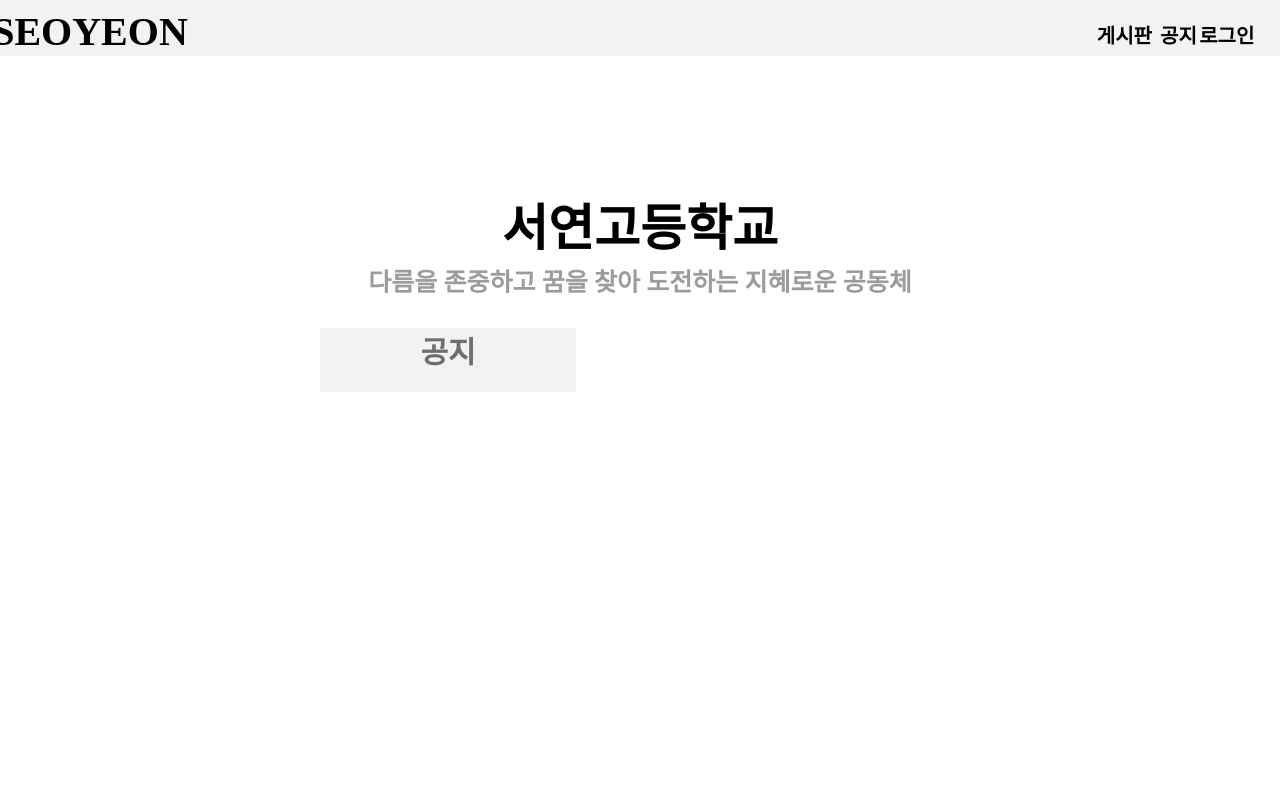
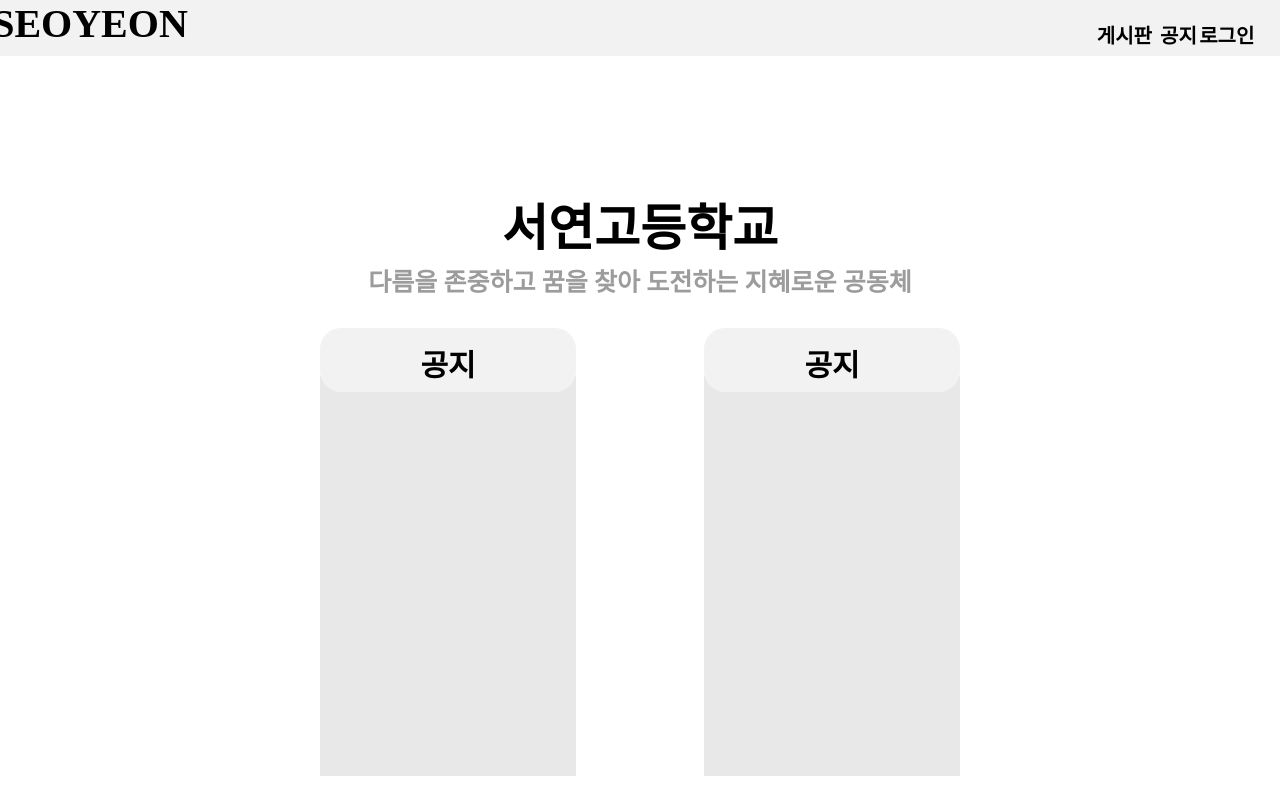
Before and after one commit to Garmin055/syw, a Flask app: page / in a window 1280 px wide. Run offline with Flask 3, Linux system fonts and the light colour scheme.

Commit message:
.html 을 index.html로 변경, 홈페이지에 공지, 급식 요약 박스, 애니메이션을 추가함

```diff
--- a/app.py
+++ b/app.py
@@ -45,7 +45,7 @@
 # 메인 페이지
 @app.route('/')
 def index():
-    return render_template('.html')
+    return render_template('index.html')
 
 # 게시판 페이지
 @app.route('/board')
--- a/static/index.css
+++ b/static/index.css
@@ -39,18 +39,78 @@
 }
 
 .lNotice {
+    z-index: 1;
     width: 20%;
     height: 8%;
     position: absolute;
     background-color: rgb(242, 242, 242);
     color: rgb(110, 110, 110);
+    border-radius: 0.7em;
     top: 110%;
     left: 35%;
     font-size: 30px;
     font-weight: bold;
     text-align: center;
+    line-height: 75px;
     transform: translate(-50%, -50%);
     text-transform: uppercase;
+    transition: opacity 0.7s, transform 0.7s;
+}
+
+.noticeBox {
+    opacity: 0;
+    z-index: 0;
+    width: 20%;
+    height: 0;
+    position: absolute;
+    background-color: rgb(232, 232, 232);
+    color: rgb(0, 0, 0);
+    top: 47%;
+    left: 25%;
+    font-size: 30px;
+    font-weight: bold;
+    text-align: center;
+    transform: translate(-50%, -50%);
+    transform-origin: top;
+    transform: scaleY(0);
+    transition: opacity 0.7s, transform 0.7s;
+}
+
+.lLunch {
+    z-index: 1;
+    width: 20%;
+    height: 8%;
+    position: absolute;
+    background-color: rgb(242, 242, 242);
+    color: rgb(110, 110, 110);
+    border-radius: 0.7em;
+    top: 110%;
+    left: 65%;
+    font-size: 30px;
+    font-weight: bold;
+    text-align: center;
+    line-height: 75px;
+    transform: translate(-50%, -50%);
+    text-transform: uppercase;
+    transition: opacity 0.7s, transform 0.7s;
+}
+
+.lunchBox {
+    opacity: 0;
+    z-index: 0;
+    width: 20%;
+    height: 0;
+    position: absolute;
+    background-color: rgb(232, 232, 232);
+    color: rgb(0, 0, 0);
+    top: 47%;
+    left: 55%;
+    font-size: 30px;
+    font-weight: bold;
+    text-align: center;
+    transform: translate(-50%, -50%);
+    transform-origin: top;
+    transform: scaleY(0);
     transition: opacity 0.7s, transform 0.7s;
 }
 
@@ -125,27 +185,36 @@
     transition: opacity 0.7s, transform 0.7s;
 }
 
+/* ========= 애니메이션 효과 =========*/
+
 .mainCont.mainCont-move {
     top: 28%;
-    transition: all 0.7s ease-out;
-    animation: moveLogo 0.7s ease-out 0.7s forwards;
+    transition: all 0.7s cubic-bezier(0.1, 0, 0.2, 1.0);
 }
 .serveCont.serveCont-move {
     top: 35%;
-    transition: all 0.7s ease-out;
-    animation: moveLogo 0.7s ease-out 0.7s forwards;
+    transition: all 0.7s cubic-bezier(0.1, 0, 0.2, 1.0);
 }
 
-.lNotice.lNotice-move {
+
+.lNotice.lNotice-move,
+.lLunch.rLunch-move {
     top: 45%;
-    transition: all 0.7s ease-out;
-    animation: moveLogo 0.7s ease-out 0.7s forwards;
+    transition: all 0.7s cubic-bezier(0.1, 0, 0.2, 1.0);
+}
+
+.noticeBox.noticeBox-move,
+.lunchBox.lunchBox-move {
+    opacity: 1;
+    height: 400px;
+    transform: scaleY(1);
+    transition: all 0.7s ease-in;
 }
 
 .container.fade-out {
     opacity: 1;
-    transition: all 0.7s ease-out;
-    animation: moveCont 0.7s ease-out 0.7s forwards;
+    animation-delay: 0.1s;
+    transition: opacity 0.4s ease-out, transform 0.4s ease-out;
     transform: translateY(-100%);
 }
 
@@ -156,34 +225,21 @@
 }
 
 .logo.logo-move {
-    top: 4%;
+    top: 3%;
     left: 7%;
     transition: all 0.7s ease-out;
-    animation: moveLogo 0.7s ease-out 0.7s forwards;
 }
 
 .bar.bar-move {
     transition: all 0.7s ease-out;
-    animation: moveBar 0.7s ease-out 0.7s forwards;
     opacity: 1;
     transform: translateY(0%);
 }
 
-.menuL.menuL-move {
+.menuL.menuL-move,
+.menuN.menuN-move,
+.menuC.menuC-move {
     transition: all 0.7s ease-out;
-    animation: moveBar 0.7s ease-out 0.7s forwards;
     opacity: 1;
     transform: translateY(70%);
 }
-.menuN.menuN-move {
-    transition: all 0.7s ease-out;
-    animation: moveBar 0.7s ease-out 0.7s forwards;
-    opacity: 1;
-    transform: translateY(70%);
-}
-.menuC.menuC-move {
-    transition: all 0.7s ease-out;
-    animation: moveBar 0.7s ease-out 0.7s forwards;
-    opacity: 1;
-    transform: translateY(70%);
-}
--- a/static/index.js
+++ b/static/index.js
@@ -2,6 +2,9 @@
     var mainCont = document.querySelector('.mainCont');
     var serveCont = document.querySelector('.serveCont');
     var lNotice = document.querySelector('.lNotice');
+    var noticeBox = document.querySelector('.noticeBox');
+    var rLunch = document.querySelector('.lLunch');
+    var lunchBox = document.querySelector('.lunchBox');
     var container = document.querySelector('.container');
     var logo = document.querySelector('.logo');
     var bar = document.querySelector('.bar');
@@ -25,8 +28,17 @@
                     setTimeout(function () {
                         menuL.classList.add('menuL-move');
                         setTimeout(function () {
-                        lNotice.classList.add('lNotice-move');
-                        }, 300);
+                            lNotice.classList.add('lNotice-move');
+                            setTimeout(function () {
+                                rLunch.classList.add('rLunch-move');
+                                setTimeout(function () {
+                                    noticeBox.classList.add('noticeBox-move');
+                                    setTimeout(function () {
+                                        lunchBox.classList.add('lunchBox-move');
+                                    }, 100);
+                                }, 300);
+                            }, 100);
+                        }, 200);
                     }, 100);
                 }, 100);
             }, 500);
--- a/templates/.html
+++ /dev/null
@@ -1,25 +0,0 @@
-<!DOCTYPE html>
-<html>
-<head>
-    <meta charset="UTF-8">
-    <title>SYW</title>
-    <link rel="stylesheet" type="text/css" href="{{ url_for('static', filename='index.css') }}" />
-    <script type="text/javaScript" src="{{ url_for('static', filename='index.js') }}"></script>
-</head>
-
-<body>
-    <div class="bar"></div>
-    <div class="mainCont">서연고등학교</div>
-    <div class="serveCont">다름을 존중하고 꿈을 찾아 도전하는 지혜로운 공동체</div>
-    <div class="lNotice">공지</div>
-    <div class="lunch"></div>
-
-    <!--상단 바-->
-    <div class="menuL"><a href="{{ url_for('login') }}">로그인</a></div>
-    <div class="menuN"><a href="{{ url_for('notice') }}">공지</a></div>
-    <div class="menuC"><a href="{{ url_for('board') }}">게시판</a></div>
-    <div class="logo"><a href="/">SEOYEON</a></div>
-    <div class="container"></div>
-</body>
-
-</html>
--- a/templates/index.html
+++ b/templates/index.html
@@ -2,16 +2,27 @@
 <html>
 <head>
     <meta charset="UTF-8">
-    <title>Testing</title>
+    <title>SYW</title>
+    <link rel="stylesheet" type="text/css" href="{{ url_for('static', filename='index.css') }}" />
+    <script type="text/javaScript" src="{{ url_for('static', filename='index.js') }}"></script>
+</head>
 
-</head>
 <body>
-    <h1>테스트 웹사이트</h1>
-    <ul>
-        <li><a href="{{ url_for('board') }}">게시판</a></li>
-        <li><a href="{{ url_for('notice') }}">공지사항</a></li>
-        <li><a href="{{ url_for('login') }}">로그인</a></li>
-        <li><a href="{{ url_for('register') }}">회원가입</a></li>
-    </ul>
+    <div class="bar"></div>
+    <div class="mainCont">서연고등학교</div>
+    <div class="serveCont">다름을 존중하고 꿈을 찾아 도전하는 지혜로운 공동체</div>
+
+    <div class="lNotice"><a href="{{ url_for('notice') }}">공지</a></div>
+    <div class="lLunch"><a href="{{ url_for('notice') }}">공지</a></div>
+    <div class="noticeBox"></div>
+    <div class="lunchBox"></div>
+
+    <!--상단 바-->
+    <div class="menuL"><a href="{{ url_for('login') }}">로그인</a></div>
+    <div class="menuN"><a href="{{ url_for('notice') }}">공지</a></div>
+    <div class="menuC"><a href="{{ url_for('board') }}">게시판</a></div>
+    <div class="logo"><a href="/">SEOYEON</a></div>
+    <div class="container"></div>
 </body>
+
 </html>
```
Also changed, not shown: static/images/topLogo.png (added).
